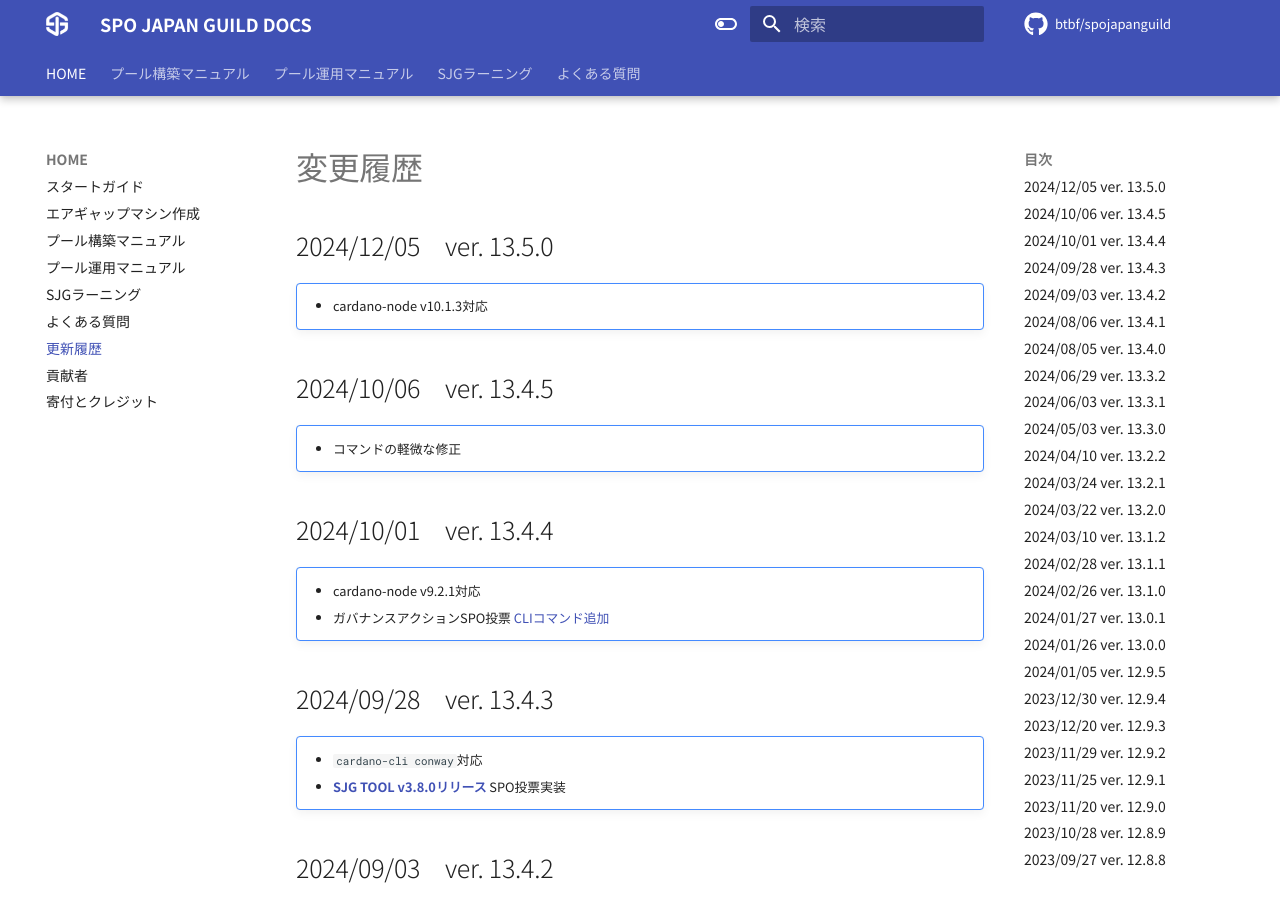
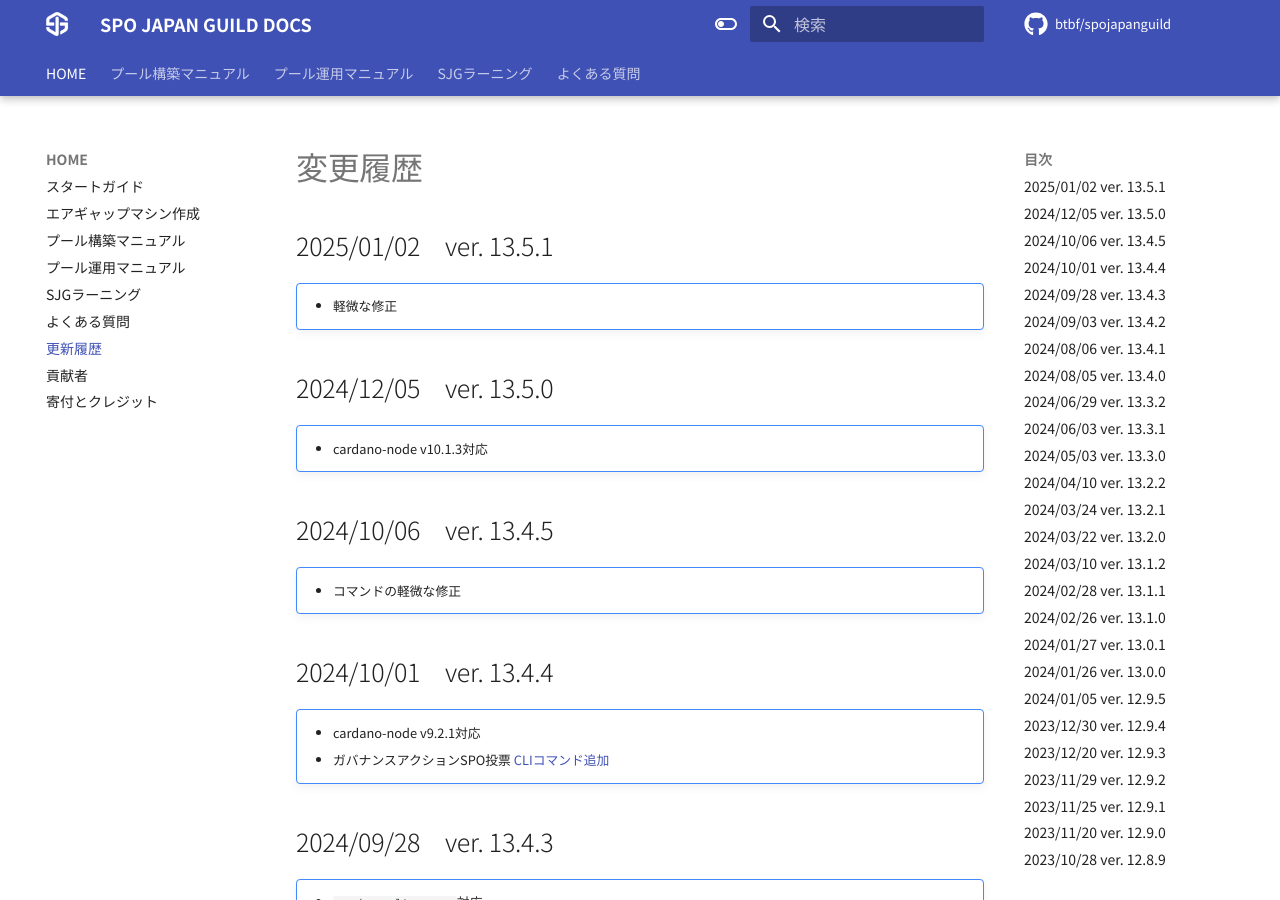
Before and after one commit to btbf/spojapanguild, an MkDocs documentation site: the page built from docs/changelogs.md, in a window 1280 px wide and 900 px high. Built offline with MkDocs 1.6.1 and Material for MkDocs 9.7.7, drawn with Linux system fonts in a browser that asks for light colours; comment, search, counter and statistics services are not loaded.

Commit message:
13.5.1 changelog

```diff
--- a/docs/changelogs.md
+++ b/docs/changelogs.md
@@ -1,4 +1,8 @@
 # 変更履歴
+
+## 2025/01/02　ver. 13.5.1
+!!! note ""
+    * 軽微な修正
 
 ## 2024/12/05　ver. 13.5.0
 !!! note ""
```
Also changed, not shown: docs/index.md (+1 -1 lines).
